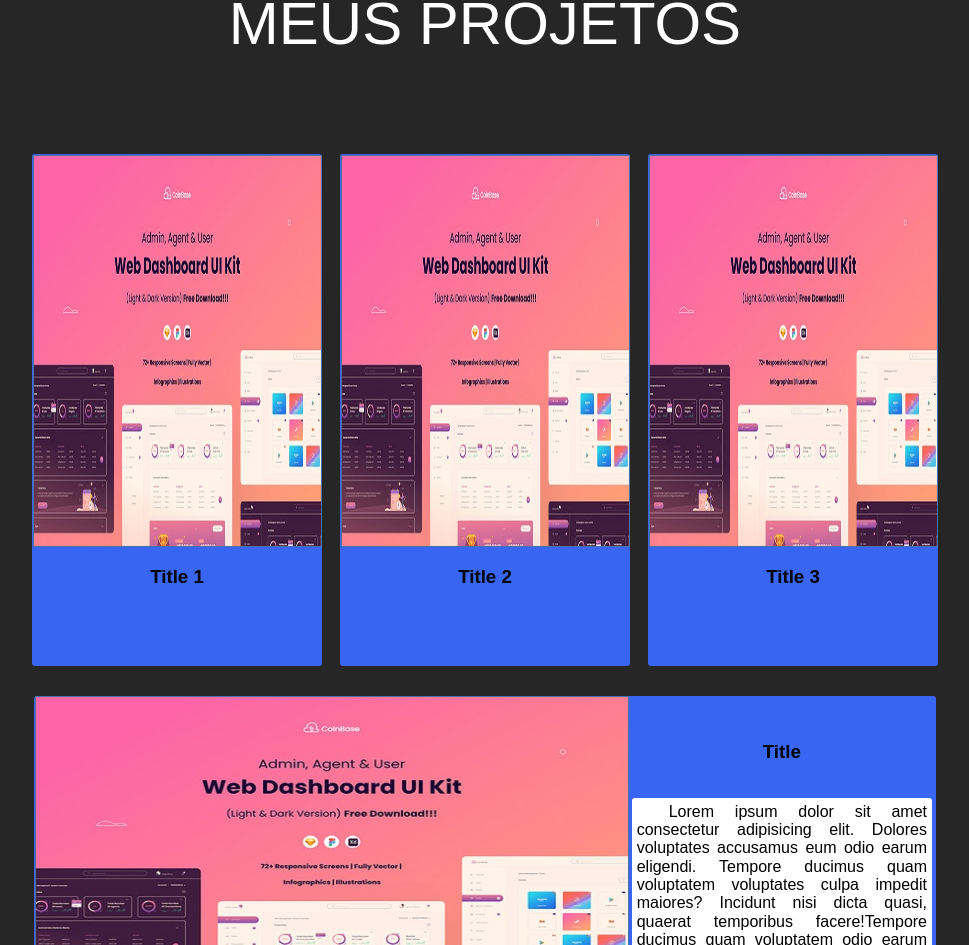
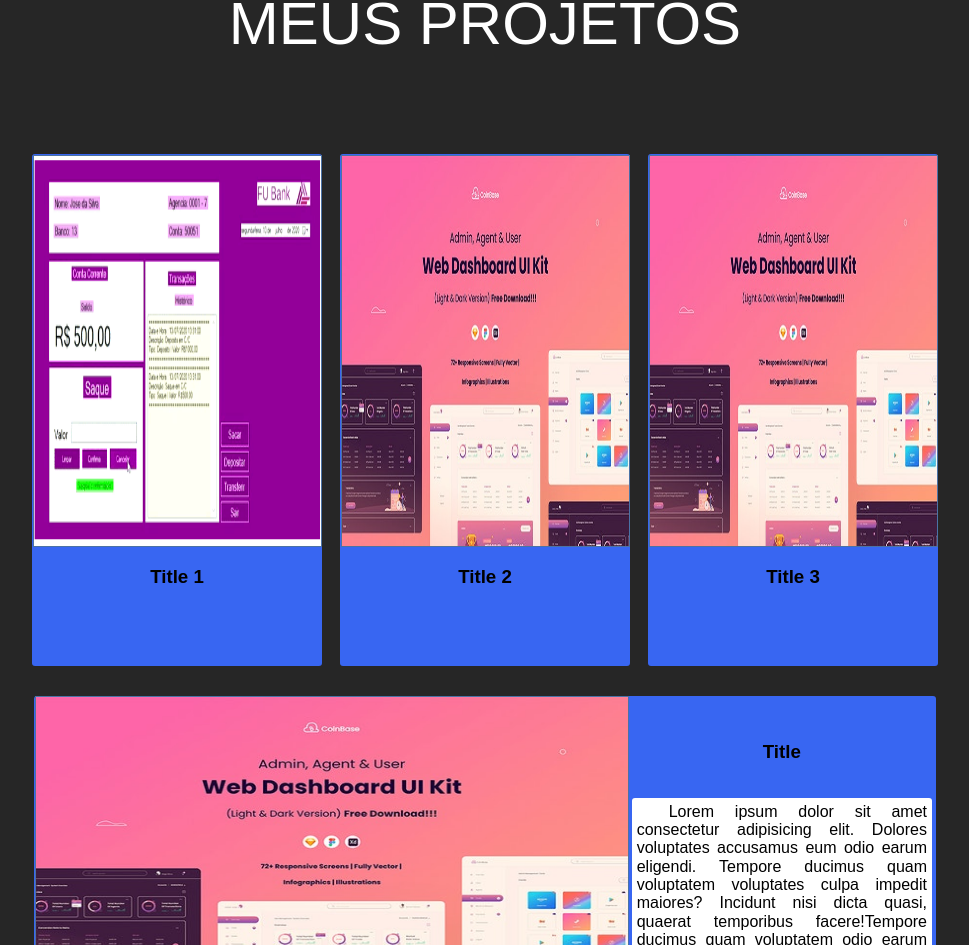
Before and after one commit to Felipe13devmaster/Felipe_Rodrigues_JAMStackAlura, a Next.js app: page / in a window 1280 px wide. Shown: the part 943-1888 px from the top of the page, without its empty margins (155-1124 px from the left). Built offline with nearby package versions, Linux system fonts and the light colour scheme.

Commit message:
Adicionei o primeiro projeto, e melhorei o css dos cards.

```diff
--- a/src/components/commons/Card/index.js
+++ b/src/components/commons/Card/index.js
@@ -13,22 +13,25 @@ const ContentCard = styled.div`
   padding: 1px;
   border-radius: 3px;
 
-  &:hover {
-    background-color: ${() => theme.colors.tertiary};
-    transition: 300ms;
-    transform: scale(1.05);
-  }
-
   ${breakpointsMedia({
     xs: css`
       width: 290px;
       height: 249px;
       margin: 16px;
+      &:hover {
+        background-color: ${() => theme.colors.tertiary};
+        transition: 300ms;
+      }
     `,
     md: css`
       width: 288px;
       height: 510px;
       margin: 9px;
+      &:hover {
+        background-color: ${() => theme.colors.tertiary};
+        transition: 300ms;
+        transform: scale(1.05);
+      }
     `,
   })}
 `;
@@ -48,16 +51,22 @@ const CardImage = styled.img`
   })}
 `;
 
+const Link = styled.a`
+  text-decoration: none;
+  color: inherit;
+`;
+
 const Card = ({ children }) => (
-  <ContentCard>
-    <CardImage src={children.srcImage} />
-    <CardTitle>{children.title}</CardTitle>
-  </ContentCard>
+  <Link href={children.link}>
+    <ContentCard>
+      <CardImage src={children.srcImage} />
+      <CardTitle>{children.title}</CardTitle>
+    </ContentCard>
+  </Link>
 );
 
 Card.propTypes = {
-  // eslint-disable-next-line react/forbid-prop-types
-  children: Proptypes.object.isRequired,
+  children: Proptypes.node.isRequired,
 };
 
 export default Card;
--- a/src/components/commons/CardDestaque/index.js
+++ b/src/components/commons/CardDestaque/index.js
@@ -14,22 +14,25 @@ const ContentCardDestaque = styled.div`
   padding: 1px;
   border-radius: 3px;
 
-  &:hover {
-    background-color: ${() => theme.colors.tertiary};
-    transition: 300ms;
-    transform: scale(1.05);
-  }
-
   ${breakpointsMedia({
     xs: css`
       width: 290px;
       height: 249px;
       flex-direction: column;
+      &:hover {
+        background-color: ${() => theme.colors.tertiary};
+        transition: 300ms;
+      }
     `,
     md: css`
       width: 900px;
       height: 320px;
       flex-direction: row;
+      &:hover {
+        background-color: ${() => theme.colors.tertiary};
+        transition: 300ms;
+        transform: scale(1.05);
+      }
     `,
   })}
 `;
--- a/src/components/commons/WrapperProjetos/index.js
+++ b/src/components/commons/WrapperProjetos/index.js
@@ -45,16 +45,19 @@ const BoxCardDestaque = styled.div`
 const WrapperProjetos = () => {
   const cards = [
     {
-      srcImage: 'images/img1.jpg',
+      srcImage: 'images/win-form-bank.png',
       title: 'Title 1',
+      link: 'https://github.com/Felipe13devmaster/Windows-Forms-Bank',
     },
     {
       srcImage: 'images/img1.jpg',
       title: 'Title 2',
+      link: '',
     },
     {
       srcImage: 'images/img1.jpg',
       title: 'Title 3',
+      link: '',
     },
   ];
 
```
Also changed, not shown: public/images/win-form-bank.png (added).
